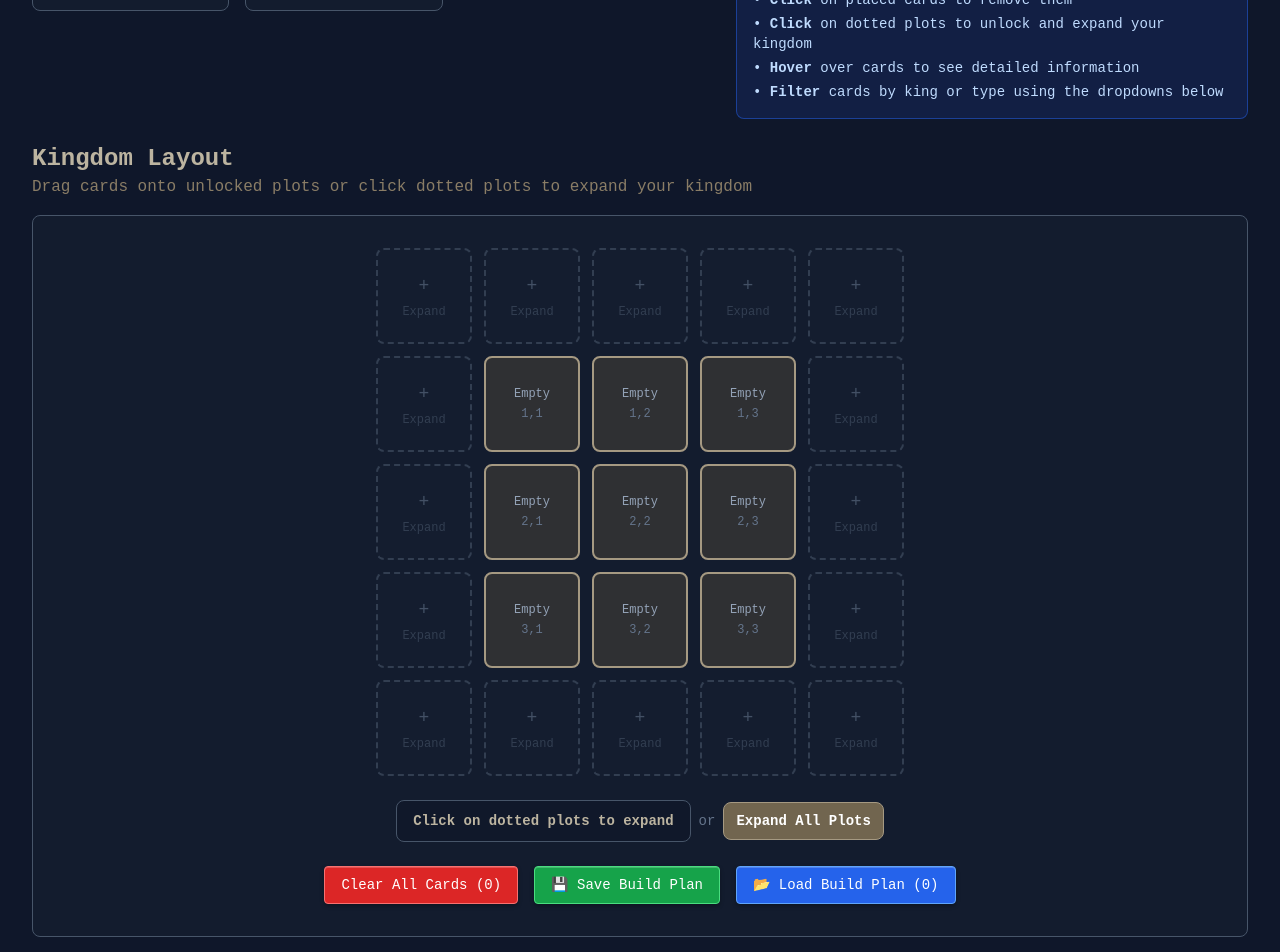
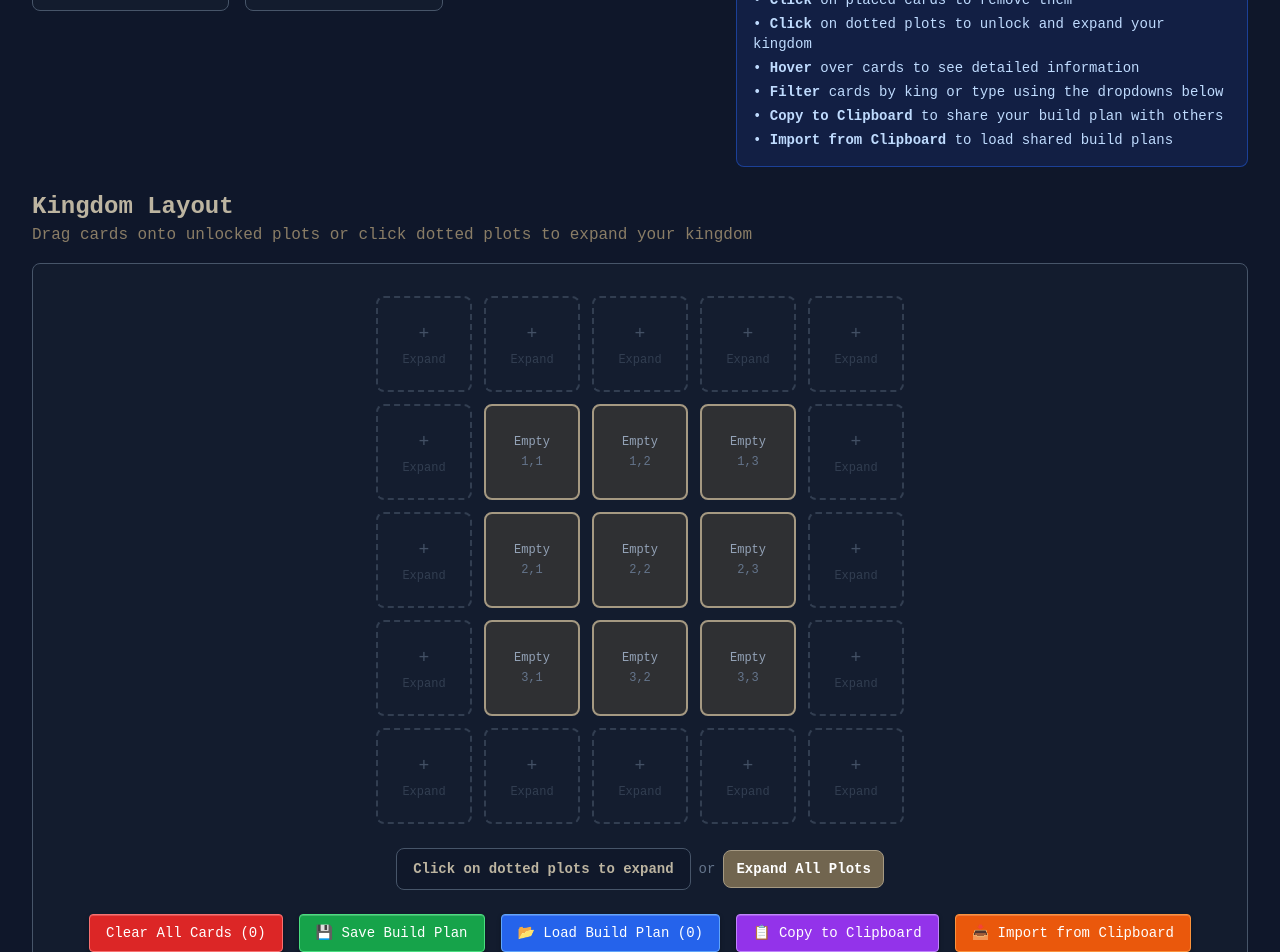
Before and after one commit to t-nielzon/9-kings-planner, a React (Vite) app: page /planner in a window 1280 px wide. Shown: the part 180-1132 px from the top of the page. Built offline with nearby package versions, Linux system fonts and the light colour scheme.

Commit message:
feat: add toast, scrollIntoView, clipboard copy/import

```diff
--- a/src/App.tsx
+++ b/src/App.tsx
@@ -1,5 +1,6 @@
 import { BrowserRouter as Router, Routes, Route } from "react-router-dom";
 import { DndContext } from "@dnd-kit/core";
+import { Toaster } from "react-hot-toast";
 import HomePage from "./pages/HomePage";
 import GridPlanner from "./pages/GridPlanner";
 import CardDatabase from "./pages/CardDatabase";
@@ -18,6 +19,30 @@ function App() {
               <Route path="/cards" element={<CardDatabase />} />
             </Routes>
           </main>
+          <Toaster
+            position="top-right"
+            toastOptions={{
+              style: {
+                background: "#1c1917",
+                color: "#f5f5f4",
+                border: "1px solid #57534e",
+              },
+              success: {
+                style: {
+                  background: "#15803d",
+                  color: "#f0fdf4",
+                  border: "1px solid #16a34a",
+                },
+              },
+              error: {
+                style: {
+                  background: "#dc2626",
+                  color: "#fef2f2",
+                  border: "1px solid #ef4444",
+                },
+              },
+            }}
+          />
         </div>
       </DndContext>
     </Router>
--- a/src/components/KingdomGrid.tsx
+++ b/src/components/KingdomGrid.tsx
@@ -15,6 +15,8 @@ interface KingdomGridProps {
   onClearGrid: () => void;
   onShowSaveDialog: () => void;
   onShowLoadDialog: () => void;
+  onCopyToClipboard: () => void;
+  onShowImportDialog: () => void;
   className?: string;
 }
 
@@ -287,6 +289,8 @@ export default function KingdomGrid({
   onClearGrid,
   onShowSaveDialog,
   onShowLoadDialog,
+  onCopyToClipboard,
+  onShowImportDialog,
   className,
 }: KingdomGridProps) {
   const generateGridPositions = (size: number): string[] => {
@@ -350,11 +354,13 @@ export default function KingdomGrid({
           </div>
 
           <div className="flex flex-col sm:flex-row justify-center items-center gap-2 mt-4 sm:mt-6">
-            <div className="bg-stone-900/80 px-3 sm:px-4 py-2 rounded-lg border border-stone-600">
-              <span className="text-nothing-300 text-xs sm:text-sm font-bold">
-                Click on dotted plots to expand
-              </span>
-            </div>
+            {hasLockedPlots && (
+              <div className="bg-stone-900/80 px-3 sm:px-4 py-2 rounded-lg border border-stone-600">
+                <span className="text-nothing-300 text-xs sm:text-sm font-bold">
+                  Click on dotted plots to expand
+                </span>
+              </div>
+            )}
             {hasLockedPlots && (
               <>
                 <span className="text-stone-500 text-xs sm:text-sm hidden sm:inline">
@@ -393,6 +399,23 @@ export default function KingdomGrid({
               disabled={savedBuildPlansCount === 0}
             >
               📂 Load Build Plan ({savedBuildPlansCount})
+            </button>
+
+            <button
+              className="btn-primary bg-purple-600 hover:bg-purple-500 border-purple-400 text-xs sm:text-sm px-3 sm:px-4 py-2"
+              onClick={onCopyToClipboard}
+              disabled={placedCardsCount === 0}
+              title="Copy build plan to clipboard for sharing"
+            >
+              📋 Copy to Clipboard
+            </button>
+
+            <button
+              className="btn-primary bg-orange-600 hover:bg-orange-500 border-orange-400 text-xs sm:text-sm px-3 sm:px-4 py-2"
+              onClick={onShowImportDialog}
+              title="Import build plan from clipboard"
+            >
+              📥 Import from Clipboard
             </button>
           </div>
         </div>
--- a/src/pages/GridPlanner.tsx
+++ b/src/pages/GridPlanner.tsx
@@ -9,6 +9,7 @@ import {
   useSensor,
   useSensors,
 } from "@dnd-kit/core";
+import toast from "react-hot-toast";
 import KingdomGrid from "@/components/KingdomGrid";
 import { GridLayout, Card } from "@/types";
 import { kingColors } from "@/data/allCards";
@@ -67,35 +68,48 @@ export default function GridPlanner() {
   );
   const [showSaveDialog, setShowSaveDialog] = useState(false);
   const [showLoadDialog, setShowLoadDialog] = useState(false);
+  const [showImportDialog, setShowImportDialog] = useState(false);
+  const [importText, setImportText] = useState("");
 
-  // refs for dialog scroll behavior
   const saveDialogRef = useRef<HTMLDivElement>(null);
   const loadDialogRef = useRef<HTMLDivElement>(null);
+  const importDialogRef = useRef<HTMLDivElement>(null);
 
-  // scroll to dialog when opened
   useEffect(() => {
     if (showSaveDialog && saveDialogRef.current) {
-      // small delay to ensure the dialog is rendered
       setTimeout(() => {
         saveDialogRef.current?.scrollIntoView({
           behavior: "smooth",
           block: "center",
+          inline: "nearest",
         });
-      }, 100);
+      }, 150);
     }
   }, [showSaveDialog]);
 
   useEffect(() => {
     if (showLoadDialog && loadDialogRef.current) {
-      // small delay to ensure the dialog is rendered
       setTimeout(() => {
         loadDialogRef.current?.scrollIntoView({
           behavior: "smooth",
           block: "center",
+          inline: "nearest",
         });
-      }, 100);
+      }, 150);
     }
   }, [showLoadDialog]);
+
+  useEffect(() => {
+    if (showImportDialog && importDialogRef.current) {
+      setTimeout(() => {
+        importDialogRef.current?.scrollIntoView({
+          behavior: "smooth",
+          block: "center",
+          inline: "nearest",
+        });
+      }, 150);
+    }
+  }, [showImportDialog]);
 
   const mouseSensor = useSensor(MouseSensor);
   const touchSensor = useSensor(TouchSensor, {
@@ -246,7 +260,7 @@ export default function GridPlanner() {
 
   const handleSaveBuildPlan = () => {
     if (!buildPlanName.trim()) {
-      alert("Please enter a name for your build plan");
+      toast.error("Please enter a name for your build plan");
       return;
     }
 
@@ -263,19 +277,94 @@ export default function GridPlanner() {
 
     setBuildPlanName("");
     setShowSaveDialog(false);
-    alert(`Build plan "${buildPlan.name}" saved successfully!`);
+    toast.success(`Build plan "${buildPlan.name}" saved successfully!`);
   };
 
   const handleLoadBuildPlan = (plan: SavedBuildPlan) => {
     setGridLayout(plan.gridLayout);
     setShowLoadDialog(false);
-    alert(`Build plan "${plan.name}" loaded successfully!`);
+
+    setTimeout(() => {
+      document.querySelector("h1")?.scrollIntoView({
+        behavior: "smooth",
+        block: "start",
+        inline: "nearest",
+      });
+
+      setTimeout(() => {
+        toast.success(`Build plan "${plan.name}" loaded successfully!`);
+      }, 500);
+    }, 200);
   };
 
   const handleDeleteBuildPlan = (planId: string) => {
     const updatedPlans = savedBuildPlans.filter((plan) => plan.id !== planId);
     setSavedBuildPlans(updatedPlans);
     localStorage.setItem("buildPlans", JSON.stringify(updatedPlans));
+  };
+
+  const handleCopyToClipboard = async () => {
+    try {
+      const buildPlanData = {
+        version: "1.0",
+        name: "Shared Build Plan",
+        gridLayout,
+        exported: new Date().toISOString(),
+        cardsCount: Object.values(gridLayout.plots).filter(
+          (plot) => plot.cardId
+        ).length,
+        unlockedPlotsCount: gridLayout.unlockedPlots.length,
+      };
+
+      const jsonString = JSON.stringify(buildPlanData, null, 2);
+      await navigator.clipboard.writeText(jsonString);
+      toast.success(
+        "Build plan copied to clipboard! You can now share it with others."
+      );
+    } catch (error) {
+      console.error("Failed to copy to clipboard:", error);
+      toast.error("Failed to copy to clipboard. Please try again.");
+    }
+  };
+
+  const handleImportFromClipboard = () => {
+    if (!importText.trim()) {
+      toast.error("Please paste your build plan data in the text area");
+      return;
+    }
+
+    try {
+      const importedData = JSON.parse(importText.trim());
+
+      if (!importedData.gridLayout || !importedData.gridLayout.plots) {
+        throw new Error("Invalid build plan format");
+      }
+
+      setGridLayout(importedData.gridLayout);
+      setImportText("");
+      setShowImportDialog(false);
+
+      setTimeout(() => {
+        document.querySelector("h1")?.scrollIntoView({
+          behavior: "smooth",
+          block: "start",
+          inline: "nearest",
+        });
+
+        setTimeout(() => {
+          toast.success(
+            `Build plan "${
+              importedData.name || "Imported Plan"
+            }" loaded successfully!`
+          );
+        }, 500);
+      }, 200);
+    } catch (error) {
+      console.error("Failed to import build plan:", error);
+      toast.error(
+        "Failed to import build plan. Please check the format and try again."
+      );
+    }
   };
 
   const placedCardsCount = Object.values(gridLayout.plots).filter(
@@ -343,6 +432,14 @@ export default function GridPlanner() {
                   • <strong>Filter</strong> cards by king or type using the
                   dropdowns below
                 </li>
+                <li>
+                  • <strong>Copy to Clipboard</strong> to share your build plan
+                  with others
+                </li>
+                <li>
+                  • <strong>Import from Clipboard</strong> to load shared build
+                  plans
+                </li>
               </ul>
             </div>
           </div>
@@ -358,14 +455,16 @@ export default function GridPlanner() {
           onClearGrid={handleClearGrid}
           onShowSaveDialog={() => setShowSaveDialog(true)}
           onShowLoadDialog={() => setShowLoadDialog(true)}
+          onCopyToClipboard={handleCopyToClipboard}
+          onShowImportDialog={() => setShowImportDialog(true)}
           className="mb-8"
         />
 
         {/* Save Dialog */}
         {showSaveDialog && (
           <div
+            className="bg-stone-900/90 border border-stone-500 rounded-lg p-4 mb-4"
             ref={saveDialogRef}
-            className="bg-stone-900/90 border border-stone-500 rounded-lg p-4 mb-4"
           >
             <h4 className="text-lg font-bold text-nothing-300 mb-3">
               Save Build Plan
@@ -381,7 +480,6 @@ export default function GridPlanner() {
                   if (e.key === "Enter") handleSaveBuildPlan();
                   if (e.key === "Escape") setShowSaveDialog(false);
                 }}
-                autoFocus
               />
               <button
                 onClick={handleSaveBuildPlan}
@@ -401,8 +499,8 @@ export default function GridPlanner() {
 
         {showLoadDialog && (
           <div
+            className="bg-stone-900/90 border border-stone-500 rounded-lg p-4 mb-4"
             ref={loadDialogRef}
-            className="bg-stone-900/90 border border-stone-500 rounded-lg p-4 mb-4"
           >
             <div className="flex justify-between items-center mb-3">
               <h4 className="text-lg font-bold text-nothing-300">
@@ -467,6 +565,58 @@ export default function GridPlanner() {
             )}
           </div>
         )}
+
+        {showImportDialog && (
+          <div
+            className="bg-stone-900/90 border border-stone-500 rounded-lg p-4 mb-4"
+            ref={importDialogRef}
+          >
+            <div className="flex justify-between items-center mb-3">
+              <h4 className="text-lg font-bold text-nothing-300">
+                Import Build Plan from Clipboard
+              </h4>
+              <button
+                onClick={() => {
+                  setShowImportDialog(false);
+                  setImportText("");
+                }}
+                className="px-3 py-1 bg-stone-600 hover:bg-stone-500 text-white rounded border border-stone-400 text-sm"
+              >
+                Close
+              </button>
+            </div>
+
+            <div className="space-y-3">
+              <p className="text-sm text-stone-400">
+                Paste your build plan data below (JSON format):
+              </p>
+              <textarea
+                value={importText}
+                onChange={(e) => setImportText(e.target.value)}
+                placeholder="Paste build plan JSON here..."
+                className="w-full h-32 px-3 py-2 bg-stone-700 border border-stone-600 rounded text-stone-200 focus:border-nothing-400 focus:outline-none resize-vertical font-mono text-sm"
+              />
+              <div className="flex gap-3">
+                <button
+                  onClick={handleImportFromClipboard}
+                  className="px-4 py-2 bg-orange-600 hover:bg-orange-500 text-white rounded border border-orange-400 font-bold"
+                  disabled={!importText.trim()}
+                >
+                  Import Build Plan
+                </button>
+                <button
+                  onClick={() => {
+                    setShowImportDialog(false);
+                    setImportText("");
+                  }}
+                  className="px-4 py-2 bg-stone-600 hover:bg-stone-500 text-white rounded border border-stone-400"
+                >
+                  Cancel
+                </button>
+              </div>
+            </div>
+          </div>
+        )}
       </div>
 
       <DragOverlay>
```
Also changed, not shown: package.json (+6 -5 lines), 1 other file (tests, documents, lock files or other folders).
